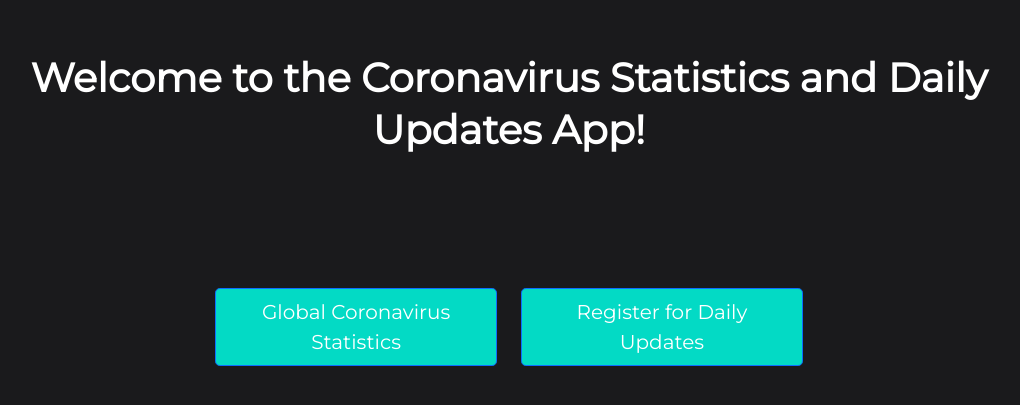
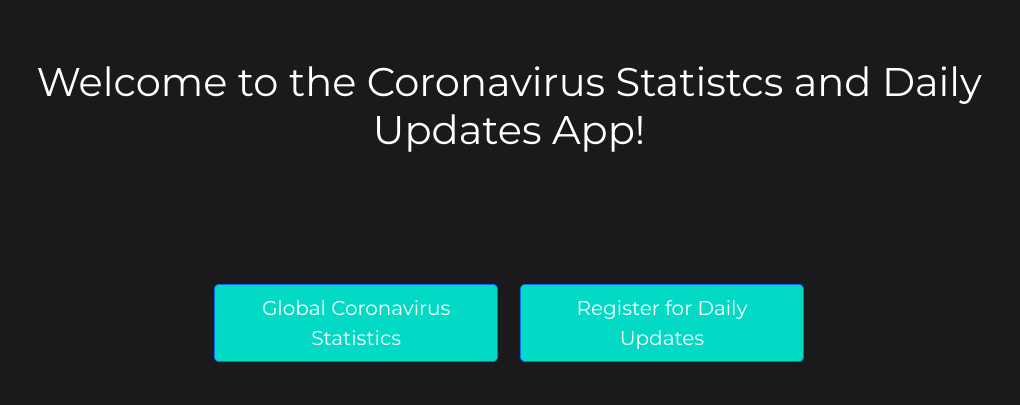
Before and after one commit to praneshr2000/Coronavirus-Statistics-App, a React (Create React App) app in the folder src/main/frontend/: page / in a window 1280 px wide. Shown: the part 185-590 px from the top of the page, without its empty margins (131-1151 px from the left). Built offline with nearby package versions, Linux system fonts and the light colour scheme.

Commit message:
Revert "Spelling and font change to homepage"
This reverts commit 64c17a1b2db585e295cba1decd509033d66a82eb.

```diff
--- a/src/main/frontend/src/App.css
+++ b/src/main/frontend/src/App.css
@@ -94,12 +94,7 @@
 .appHeader {
   text-align: center;
   padding-bottom: 10%;
-}
-
-.appHeader h1 {
-  line-height: 130%;
-  font-weight: bold;
-  font-size: 250%;
+  line-height: 30px;
 }
 
 .button {
@@ -108,5 +103,5 @@
 }
 
 .colClass {
-  padding: 2%;
+  padding: 1.75%;
 }
--- a/src/main/frontend/src/App.js
+++ b/src/main/frontend/src/App.js
@@ -7,7 +7,7 @@ function App() {
   return(
     <Container className="homeContainer" className="d-flex flex-column min-vh-100 justify-content-center align-items-center">
       <Row className="appHeader">
-        <h1>Welcome to the Coronavirus Statistics and Daily Updates App!</h1>
+        <h1>Welcome to the Coronavirus Statistcs and Daily Updates App!</h1>
       </Row>
       <Row >
         <Col className="d-grid gap-2" className='colClass'>
```
